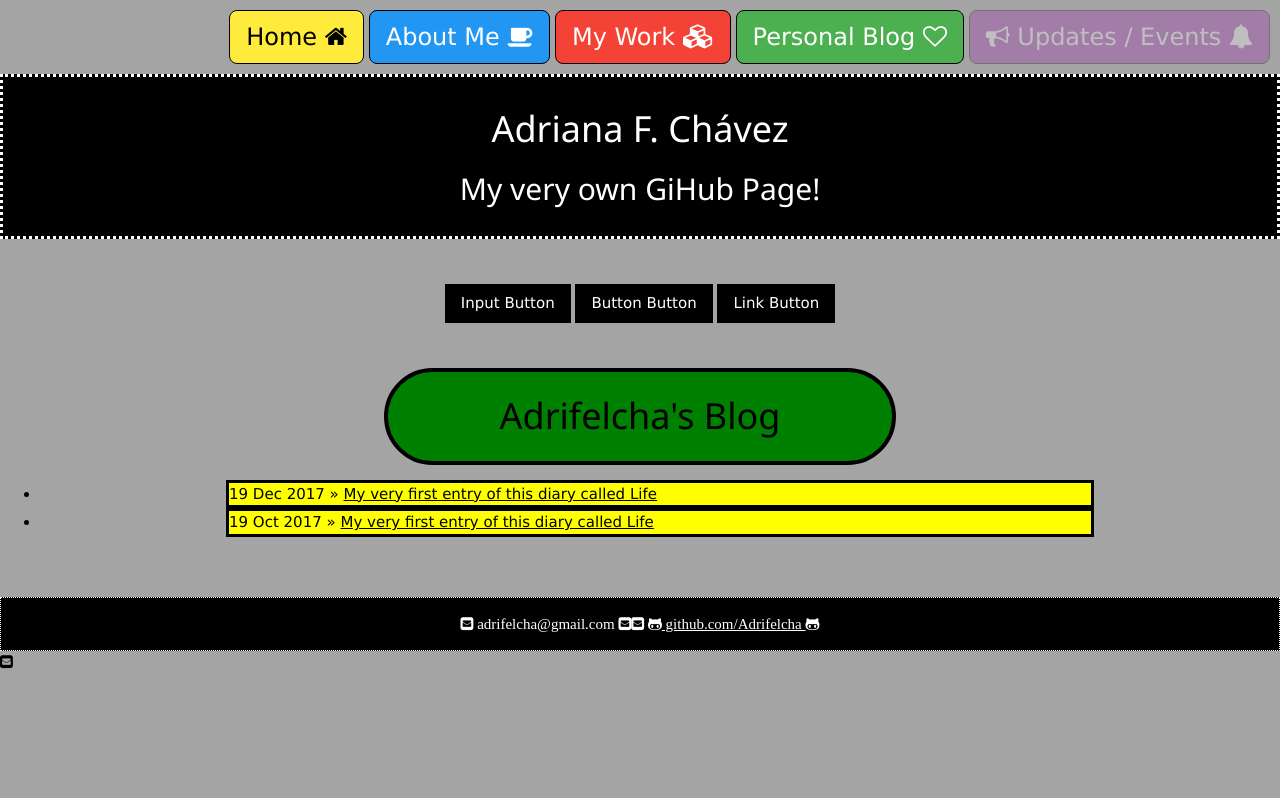
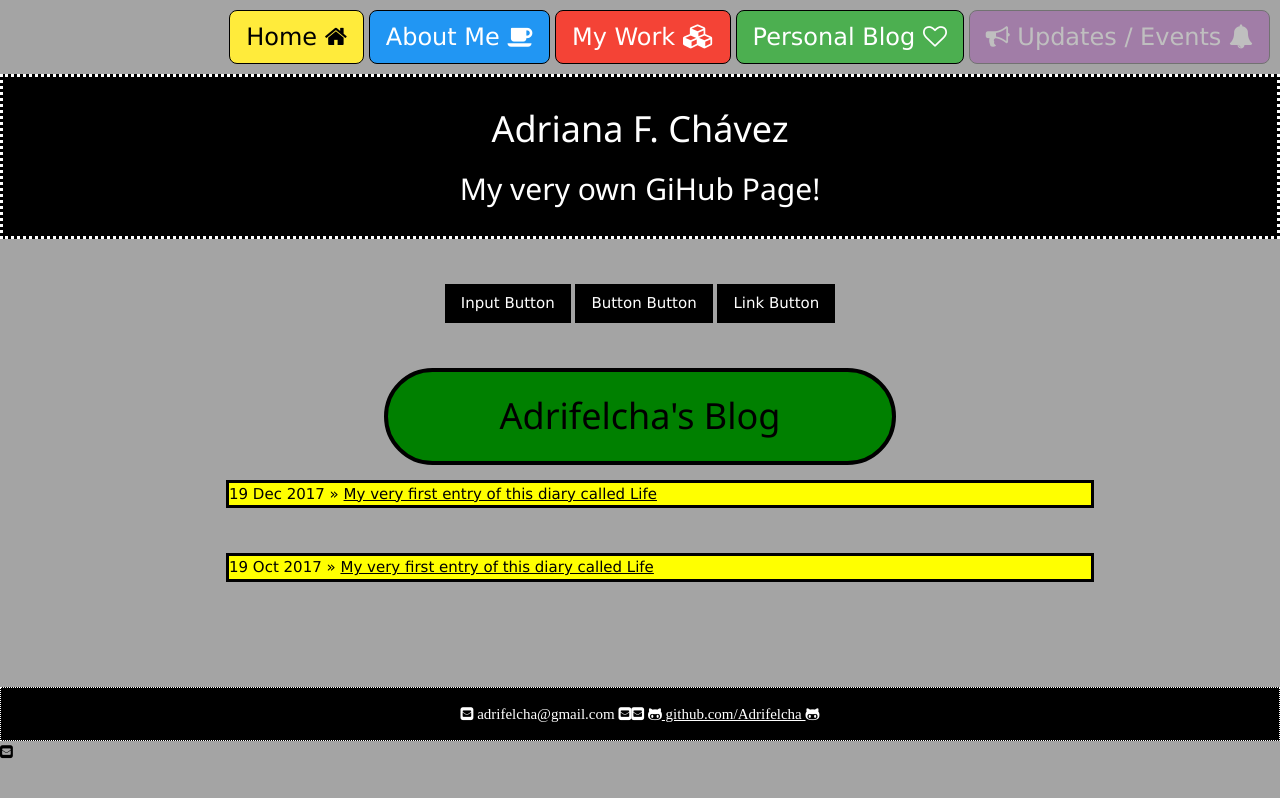
Before and after one commit to Adrifelcha/Adrifelcha-github.io, a Jekyll site: the page built from blog/index.html, in a window 1280 px wide. Shown: the top 798 px of the page. Built offline with Jekyll 4.4.1, drawn with Linux system fonts in a browser that asks for light colours.

Commit message:
Update index.html

```diff
--- a/blog/index.html
+++ b/blog/index.html
@@ -10,11 +10,11 @@ title: Adrifelcha's Blog
 
 	  {% for post in site.posts %}
 
-	    <li>
-		    <div class="container" style="background-color:yellow;">
-		    <span>{{ post.date | date_to_string }}</span> » <a href="{{ post.url }}" title="{{ post.title }}">{{ post.title }}</a>
-		    </div>
-	   </li>
+	    <div class="container" style="background-color:yellow;">
+	    <span>{{ post.date | date_to_string }}</span> » <a href="{{ post.url }}" title="{{ post.title }}">{{ post.title }}</a>
+	    </div>
+	    <br><br>
+
 
 	  {% endfor %}
 	</ul>
```
